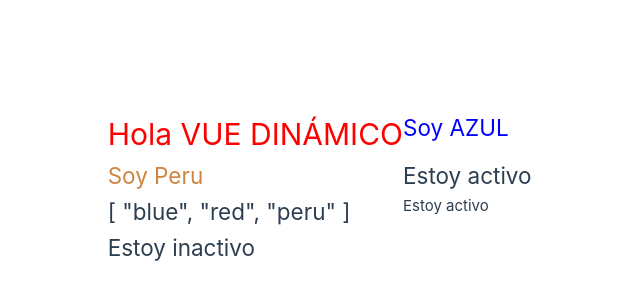
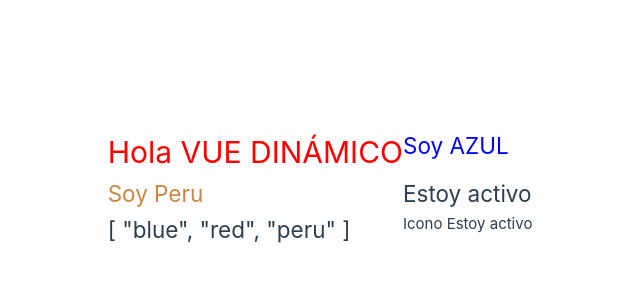
Before and after one commit to NEBULA1978/VUE3-COMPOSITION-API, a Vue app in the folder vue-project/: page / in a window 1280 px wide. Shown: the part 212-512 px from the top of the page, without its empty margins (237-877 px from the left). Built offline with nearby package versions, Linux system fonts and the light colour scheme.

Commit message:
Condicionales2 llos tres casos

```diff
--- a/vue-project/src/App.vue
+++ b/vue-project/src/App.vue
@@ -4,6 +4,8 @@
 const styleColor = "color:blue"
 const arrayColores = ["blue","red","peru"]
 const activo = true
+// const activo = false
+// const activo = null
 // const activo = false
 </script>
 
@@ -22,8 +24,12 @@
 
 <h2>{{ arrayColores }}</h2>
 
-<p v:if="activo">Estoy activo</p>
-<h2 v:else="!activo">Estoy inactivo</h2>
+<p v-if="activo === true">
+  <span>Icono</span>
+  Estoy activo</p>
+<p v-else-if="activo === false">Estoy inactivo</p>
+<h2 v-else>Estoy indeciso</h2>
+
 
 </template>
 
```
